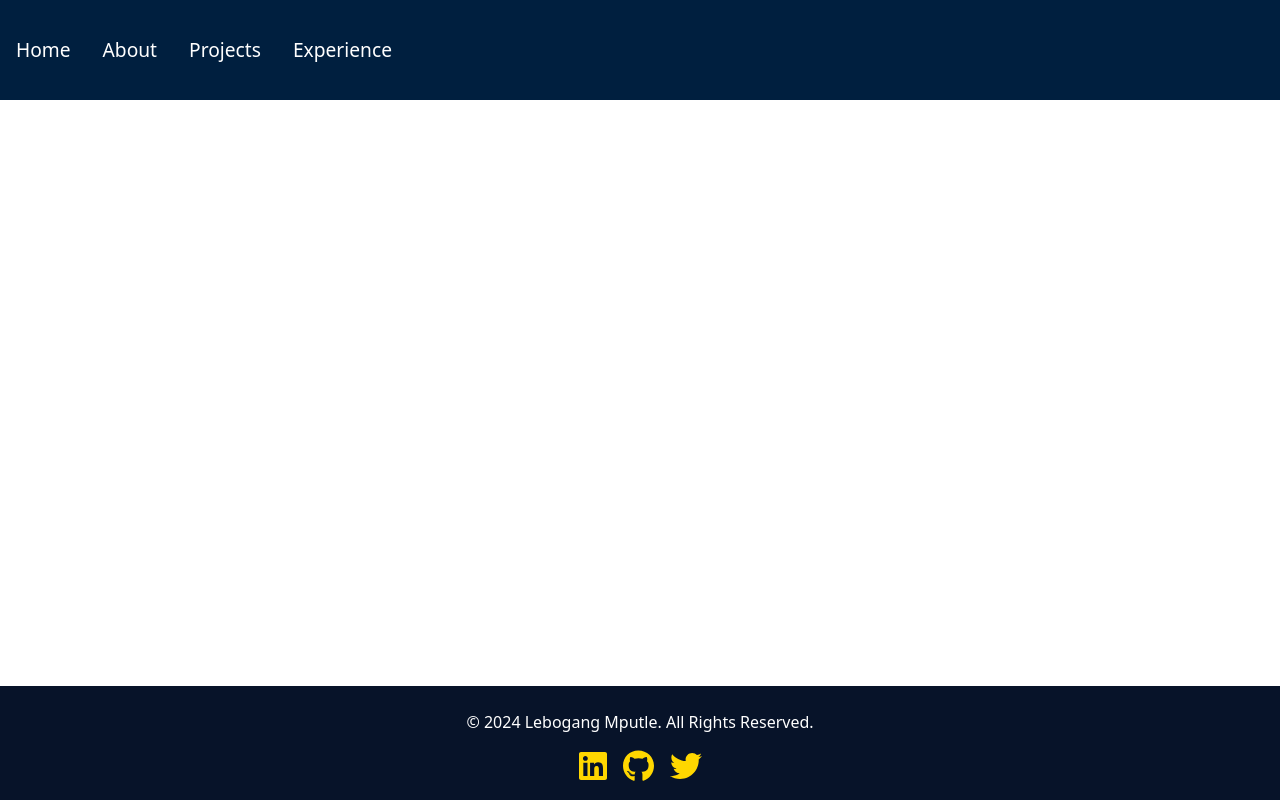
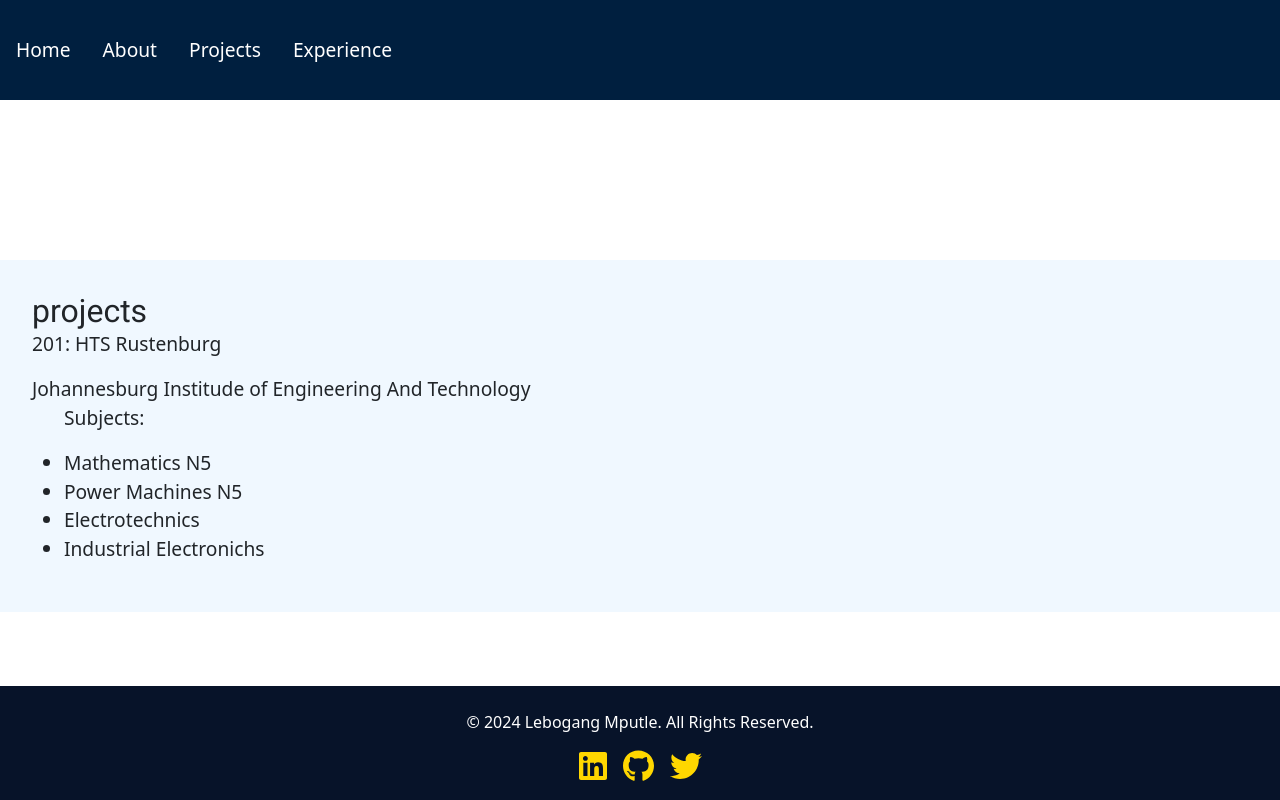
Before and after one commit to LebogangMputle/CDV5-react, a React (Vite) app: page /projects in a window 1280 px wide. Built offline with nearby package versions, Linux system fonts and the light colour scheme.

Commit message:
"Rename Education component to Projects, update routes and navbar links, and modify Home component styles"

```diff
--- a/src/App.jsx
+++ b/src/App.jsx
@@ -4,7 +4,7 @@ import Navbar from './components/Navbar/Navbar';
 import { BrowserRouter, Routes, Route } from 'react-router-dom';
 import Home from './components/Home/Home';
 import About from './components/About/About';
-import Education from './components/Education/Projects';
+import Projects from './components/Projects/Projects';
 import Experience from './components/Expirience/Experience';
 import './App.css';
 import Footer from './components/Footer/Footer';
@@ -30,7 +30,7 @@ const App = () => {
       <Routes>
         <Route path="/" element={<Home />} />
         <Route path="/about" element={<About />} />
-        <Route path="/education" element={<Education />} />
+        <Route path="/projects" element={<Projects />} />
         <Route path="/experience" element={<Experience />} />
       </Routes>
       <Footer />
--- a/src/components/Home/Home.css
+++ b/src/components/Home/Home.css
@@ -3,7 +3,7 @@
 .home {
   background-color: #0b3d91; /* Dark blue background */
   color: #ffffff; /* White text */
-  padding: 2rem;
+  padding: 3rem; /* Increased padding */
   height: 100vh; /* Full viewport height */
   display: flex;
   flex-direction: column;
@@ -21,16 +21,16 @@
 }
 
 .home h1 {
-  font-size: 3rem;
-  margin-bottom: 1rem;
+  font-size: 4rem; /* Increased font size */
+  margin-bottom: 1.5rem; /* Increased margin */
   opacity: 0;
   transform: translateY(-20px);
   animation: fadeInUp 1s ease-out forwards; /* Animations for h1 */
 }
 
 .home p {
-  font-size: 1.5rem;
-  margin-bottom: 2rem;
+  font-size: 2rem; /* Increased font size */
+  margin-bottom: 3rem; /* Increased margin */
   opacity: 0;
   transform: translateY(-20px);
   animation: fadeInUp 1.5s ease-out forwards; /* Animations for p */
@@ -39,8 +39,8 @@
 .home img {
   max-width: 100%;
   height: auto;
-  border-radius: 1rem;
-  margin-top: 2rem;
+  border-radius: 1.5rem; /* Increased border radius */
+  margin-top: 3rem; /* Increased margin */
   opacity: 0;
   transform: scale(0.9);
   animation: fadeInScale 2s ease-out forwards; /* Animations for img */
@@ -50,9 +50,9 @@
   background-color: #ff4d97; /* Light purple/pink button */
   color: #ffffff; /* White text */
   border: none;
-  padding: 1rem 2rem;
-  font-size: 1.25rem;
-  border-radius: 0.5rem;
+  padding: 1.5rem 3rem; /* Increased padding */
+  font-size: 1.5rem; /* Increased font size */
+  border-radius: 0.75rem; /* Increased border radius */
   cursor: pointer;
   transition: background-color 0.3s ease;
   opacity: 0;
--- a/src/components/Navbar/Navbar.jsx
+++ b/src/components/Navbar/Navbar.jsx
@@ -8,7 +8,7 @@ const Navbar = () => {
       <ul className="navbar-list">
         <li className="navbar-item"><Link to="/">Home</Link></li>
         <li className="navbar-item"><Link to="/about">About</Link></li>
-        <li className="navbar-item"><Link to="/education">Projects</Link></li>
+        <li className="navbar-item"><Link to="/projects">Projects</Link></li>
         <li className="navbar-item"><Link to="/experience">Experience</Link></li>
       </ul>
     </nav>
--- a/src/components/Education/Projects.css
+++ b/src/components/Projects/Projects.css
@@ -1,16 +1,16 @@
 @import url('https://fonts.googleapis.com/css2?family=Roboto:wght@400;700&display=swap');
 
-.education {
+.projects {
     padding: 2rem;
     background-color: #f0f8ff;
     margin: 10rem 0;
   }
 
-  .education h1 {
+  .projects h1 {
     font-size: 2rem;
     margin-bottom: 0rem;
   }
 
-  .education p {
+  .projects p {
     font-size: 1.2rem;
   }
```
Also changed, not shown: src/components/Projects/Projects.jsx (renamed from src/components/Education/Projects.jsx).
